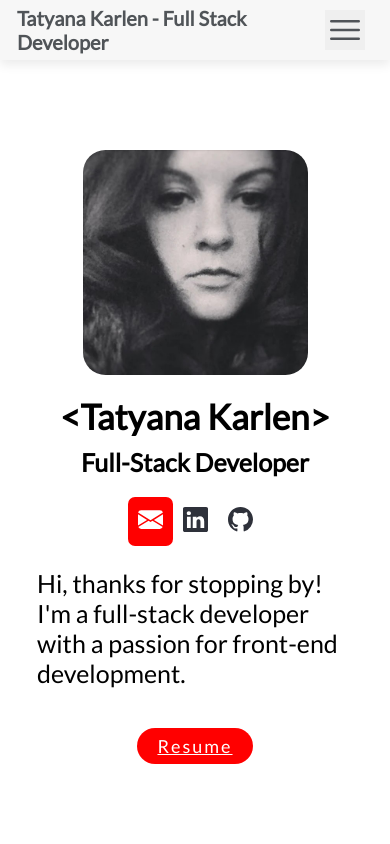
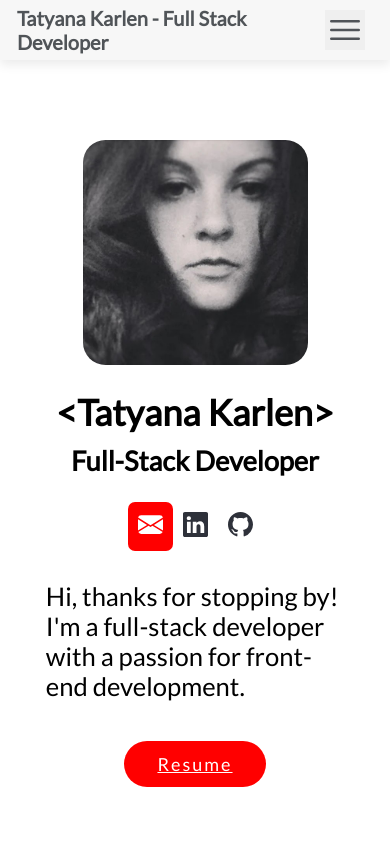
Before and after one commit to tatyanakarlen/PortfolioWebsite, a React (Create React App) app: page / in a window 390 px wide. Shown: the top 844 px of the page. Built offline with nearby package versions, Linux system fonts and the light colour scheme.

Commit message:
mobile done

```diff
--- a/src/components/Hero/Hero.css
+++ b/src/components/Hero/Hero.css
@@ -704,7 +704,7 @@ color: white;
 
 .outerHeroDiv {
   /* width: calc(90% - 90px); */
-  width:90%;
+  width: 90%;
   margin-left: 60px;
   /* overflow: hidden; */
 }
@@ -774,7 +774,7 @@ color: white;
 
 .right-about-me-container h1 {
   margin: 24px 0;
-  font-size: 8vh;
+  font-size: 5.5rem;
 }
 
 .right-about-me-container p {
@@ -836,6 +836,7 @@ color: white;
   align-items: center;
   width: 90%;
   margin: 0 auto;
+  font-size: 16px;
 }
 
 .mobile-header img {
@@ -846,20 +847,22 @@ color: white;
 }
 
 .mobile-header h1 {
-  font-size: 3.5rem;
-  margin-top: 15px;
+  /* font-size: 3.5rem;  */
+  font-size: 2em;
+  margin-top: 25px;
 }
 
 .mobile-header h3 {
-  font-size: 2rem;
-  margin-top: 0.5rem;
+  /* font-size: 2rem; */
+  margin-top: 1rem;
+  font-size: 1.5em;
 }
 
 .btn-icons-container-mobile {
   display: -webkit-box;
   display: -ms-flexbox;
   display: flex;
-  margin-top: 20px;
+  margin-top: 25px;
   justify-content: center;
   align-items: baseline;
 }
@@ -893,8 +896,10 @@ color: white;
 }
 
 .mobile-header p {
-  font-size: 2rem;
-  padding-top: 22px;
+  /* font-size: 2rem; */
+  font-size: 1.5em;
+  padding-top: 30px;
+  width: 85%;
 }
 
 .mobile-header .resume-link {
@@ -906,18 +911,140 @@ color: white;
   background-color: red;
 
   color: white;
-  margin-top: 2rem;
+  margin-top: 4rem;
 }
 
 @media (max-width: 900px) {
+  .mobile-header {
+    padding: 130px 0;
+    height: auto;
+  }
+}
+
+@media (max-width: 800px) {
+  .mobile-header {
+    padding: 180px 0;
+    height: auto;
+  }
+  .mobile-header img {
+    height: 300px;
+    width: 300px;
+  }
+  .mobile-header h1 {
+    font-size: 3em;
+  }
+  .mobile-header h3 {
+    font-size: 2em;
+  }
+  .btn-icons-container-mobile .right-side-icons-mobile .icon {
+    font-size: 3rem;
+  }
+  .mobile-header p {
+    font-size: 2em;
+  }
+  .mobile-header .resume-link {
+    padding: 12px 33px;
+  }
+}
+
+@media (max-width: 500px) {
+  .mobile-header {
+    padding: 165px 0;
+  }
+  .mobile-header img {
+    height: 275px;
+    width: 275px;
+  }
+  .mobile-header h1 {
+    font-size: 2.75em;
+  }
+  .mobile-header h3 {
+    font-size: 1.75em;
+  }
+  .mobile-header p {
+    font-size: 1.75em;
+  }
+}
+
+@media (max-width: 500px) {
+  .mobile-header {
+    padding: 140px 0;
+  }
+  .mobile-header img {
+    height: 250px;
+    width: 250px;
+  }
+  .mobile-header h1 {
+    font-size: 2.5em;
+  }
+  .mobile-header p {
+    font-size: 1.7em;
+  }
+}
+
+@media (max-width: 400px) {
+  .mobile-header img {
+    height: 225px;
+    width: 225px;
+  }
+  .mobile-header h1 {
+    font-size: 2.25em;
+  }
+  .mobile-header h3 {
+    font-size: 1.7em;
+  }
+  .btn-icons-container-mobile .right-side-icons-mobile .icon {
+    font-size: 2.5rem;
+  }
+  .mobile-header p {
+    font-size: 1.6em;
+  }
+}
+
+@media (max-width: 375px) {
+  .mobile-header h1 {
+    margin-top: 15px;
+  }
+}
+
+@media screen and (max-width: 375px) and (max-height: 667px) {
+  .mobile-header {
+    padding: 100px 0;
+  }
+  .mobile-header img {
+    height: 200px;
+    width: 200px;
+  }
+  .mobile-header h1 {
+    font-size: 2em;
+  }
+  .mobile-header h3 {
+    font-size: 1.5em;
+  }
+  .btn-icons-container-mobile .right-side-icons-mobile .icon {
+    font-size: 2.3rem;
+  }
+  .btn-icons-container-mobile {
+    margin-top: 15px;
+  }
+
+  .mobile-header p {
+    font-size: 1.4em;
+    padding-top: 18px;
+  }
+  .mobile-header .resume-link {
+    padding: 6px 29px;
+    margin-top: 2rem;
+  }
+}
+
+/* @media (max-width: 900px) {
 
   .mobile-header {
     padding: 100px 0;
     height: auto;
   }
-  /* .mobile-header-outer-div {
-    padding-top: 155px;
-  } */
+
   .mobile-header img {
     height: 250px;
     width: 250px;
@@ -936,7 +1063,7 @@ color: white;
   }
   .mobile-header p {
     font-size: 2.5rem;
-    /* padding-top: 30px; */
+
     width: 90%;
   }
 
@@ -953,11 +1080,7 @@ color: white;
   }
 }
 
-/* @media (max-width: 768px) {
-  .mobile-header-outer-div {
-    padding-top: 60px;
-  }
-} */
+
 
 @media (max-width: 650px) {
   .mobile-header .resume-link {
@@ -982,8 +1105,7 @@ color: white;
 
   .mobile-header p {
     font-size: 2.5rem;
-    /* padding: 20px 20px 0 20px; */
-    /* margin-top: 1rem; */
+
     max-width: 90%;
   }
   .mobile-header .resume-link {
@@ -1006,23 +1128,7 @@ color: white;
   }
 }
 
-/* @media (max-width: 385px) {
-  .mobile-header p {
-    max-width: 97%;
-  }
-}
 
-.mobile-header-outer-div {
-  padding-top: 45px;
-}
-
-.mobile-header .resume-link {
-  margin-top: 3rem;
-}
-
-.mobile-header h3 {
-  font-size: 2.5rem;
-} */
 
 @media (max-width: 400px) {
   .mobile-header img {
@@ -1092,4 +1198,4 @@ color: white;
   .mobile-header p {
     font-size: 2rem;
   }
-}
+} */
--- a/src/components/Hero/Hero.jsx
+++ b/src/components/Hero/Hero.jsx
@@ -92,7 +92,9 @@ const Hero = () => {
               passion for front-end development.
             </p> : <p>
               Hi, thanks for stopping by! I'm a full-stack developer with a
-              passion for front-end development. My skills and past projects can be found below.
+              passion for front-end development. When I'm not coding, I'm playing or teaching
+                  piano. My skills and past projects can be found below.
+
             </p>
             }
             </>
```
